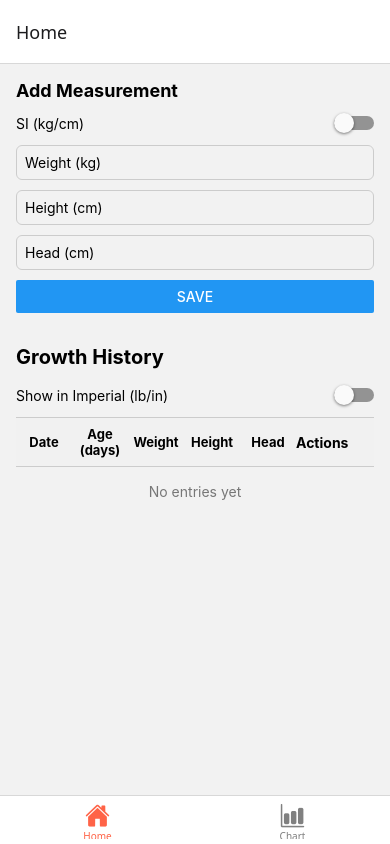
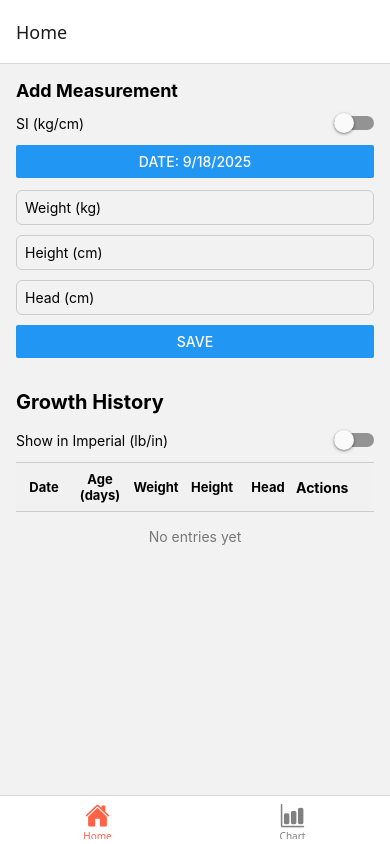
Before and after one commit to dhruv9596/BabyGrowthTracker, a React Native app: screen /Home in a window 390 px wide. Built offline with nearby package versions, Linux system fonts and the light colour scheme.

Commit message:
Date Picker and Minor Updates

```diff
--- a/App.tsx
+++ b/App.tsx
@@ -42,10 +42,12 @@ export default function App() {
   screenOptions={({ route }) => ({
     headerShown: true,
     tabBarIcon: ({ color, size }) => {
-            let iconName: string = "home";
+      let iconName: string = "";
 
       if (route.name === "Home") iconName = "home";
       else if (route.name === "Chart") iconName = "bar-chart";
+      // if you add History screen back:
+      // else if (route.name === "History") iconName = "time";
 
       return <Ionicons name={iconName} size={size} color={color} />;
     },
--- a/MeasurementForm.tsx
+++ b/MeasurementForm.tsx
@@ -1,5 +1,14 @@
 import React, { useState, useEffect } from "react";
-import { View, Text, TextInput, Button, Switch, StyleSheet } from "react-native";
+import {
+  View,
+  Text,
+  TextInput,
+  Button,
+  Switch,
+  StyleSheet,
+  Platform,
+} from "react-native";
+import DateTimePicker from "@react-native-community/datetimepicker";
 import { v4 as uuidv4 } from "uuid";
 import { GrowthMeasurement } from "./types";
 import { calcAgeInDays } from "./utils";
@@ -10,40 +19,46 @@ interface MeasurementFormProps {
   existing?: GrowthMeasurement;
 }
 
-const MeasurementForm: React.FC<MeasurementFormProps> = ({ onSave, babyBirthDate, existing }) => {
+const MeasurementForm: React.FC<MeasurementFormProps> = ({
+  onSave,
+  babyBirthDate,
+  existing,
+}) => {
   const [unit, setUnit] = useState<"SI" | "Imperial">("SI");
   const [weight, setWeight] = useState("");
   const [height, setHeight] = useState("");
   const [head, setHead] = useState("");
-  const [date, setDate] = useState(new Date().toISOString());
+  const [date, setDate] = useState(new Date());
+  const [showDatePicker, setShowDatePicker] = useState(false);
 
-  // ✅ Prefill when `existing` changes
+  // Prefill form if editing
   useEffect(() => {
     if (existing) {
-      // Convert stored SI values back to display
       setWeight(existing.weightKg.toString());
       setHeight(existing.heightCm.toString());
       setHead(existing.headCm.toString());
-      setDate(existing.date);
+      setDate(new Date(existing.date));
     } else {
-      // Reset form for new entry
       setWeight("");
       setHeight("");
       setHead("");
-      setDate(new Date().toISOString());
+      setDate(new Date());
     }
   }, [existing]);
 
   const handleSave = () => {
-    const ageInDays = calcAgeInDays(babyBirthDate, date);
+    const ageInDays = calcAgeInDays(babyBirthDate, date.toISOString());
 
-    const weightKg = unit === "Imperial" ? parseFloat(weight) / 2.20462 : parseFloat(weight);
-    const heightCm = unit === "Imperial" ? parseFloat(height) / 0.393701 : parseFloat(height);
-    const headCm = unit === "Imperial" ? parseFloat(head) / 0.393701 : parseFloat(head);
+    const weightKg =
+      unit === "Imperial" ? parseFloat(weight) / 2.20462 : parseFloat(weight);
+    const heightCm =
+      unit === "Imperial" ? parseFloat(height) / 0.393701 : parseFloat(height);
+    const headCm =
+      unit === "Imperial" ? parseFloat(head) / 0.393701 : parseFloat(head);
 
     const newMeasurement: GrowthMeasurement = {
       id: existing?.id ?? uuidv4(),
-      date,
+      date: date.toISOString(),
       ageInDays,
       weightKg,
       heightCm,
@@ -55,16 +70,42 @@ const MeasurementForm: React.FC<MeasurementFormProps> = ({ onSave, babyBirthDate
 
   return (
     <View style={styles.container}>
-      <Text style={styles.title}>{existing ? "Edit Measurement" : "Add Measurement"}</Text>
+      <Text style={styles.title}>
+        {existing ? "Edit Measurement" : "Add Measurement"}
+      </Text>
 
+      {/* Unit toggle */}
       <View style={styles.toggleRow}>
         <Text>{unit === "SI" ? "SI (kg/cm)" : "Imperial (lb/in)"}</Text>
         <Switch
           value={unit === "Imperial"}
-          onValueChange={() => setUnit(unit === "SI" ? "Imperial" : "SI")}
+          onValueChange={() =>
+            setUnit(unit === "SI" ? "Imperial" : "SI")
+          }
         />
       </View>
 
+      {/* Date picker */}
+      <View style={{ marginBottom: 12 }}>
+        <Button
+          title={`Date: ${date.toLocaleDateString()}`}
+          onPress={() => setShowDatePicker(true)}
+        />
+        {showDatePicker && (
+          <DateTimePicker
+            value={date}
+            mode="date"
+            display={Platform.OS === "ios" ? "spinner" : "default"}
+            onChange={(event, selectedDate) => {
+              setShowDatePicker(false);
+              if (selectedDate) setDate(selectedDate);
+            }}
+            maximumDate={new Date()}
+          />
+        )}
+      </View>
+
+      {/* Measurements */}
       <TextInput
         placeholder={`Weight (${unit === "SI" ? "kg" : "lb"})`}
         keyboardType="numeric"
@@ -98,8 +139,8 @@ const styles = StyleSheet.create({
   toggleRow: {
     flexDirection: "row",
     justifyContent: "space-between",
+    alignItems: "center",
     marginBottom: 12,
-    alignItems: "center",
   },
   input: {
     borderWidth: 1,
--- a/package.json
+++ b/package.json
@@ -12,6 +12,7 @@
   "dependencies": {
     "@expo/vector-icons": "^15.0.2",
     "@react-native-async-storage/async-storage": "^2.2.0",
+    "@react-native-community/datetimepicker": "^8.4.5",
     "@react-native/new-app-screen": "0.81.4",
     "@react-navigation/bottom-tabs": "^7.4.7",
     "@react-navigation/elements": "^2.6.4",
@@ -44,6 +45,7 @@
     "@types/jest": "^29.5.13",
     "@types/react": "^19.1.13",
     "@types/react-native": "^0.72.8",
+    "@types/react-native-vector-icons": "^6.4.18",
     "@types/react-test-renderer": "^19.1.0",
     "@types/uuid": "^10.0.0",
     "eslint": "^8.19.0",
--- a/utils.ts
+++ b/utils.ts
@@ -1,4 +1,4 @@
- import dayjs from 'dayjs';
+/* import dayjs from 'dayjs';
  export const kgToLb = (kg: number): number => kg * 2.20462;
  export const lbToKg = (lb: number): number => lb / 2.20462;
  export const cmToIn = (cm: number): number => cm / 2.54;
@@ -7,4 +7,28 @@
   const start = dayjs(birthDate);
   const end = dayjs(date);
   return end.diff(start, 'day');
- };
+ };*/
+
+ import dayjs from 'dayjs';
+import utc from 'dayjs/plugin/utc';
+
+dayjs.extend(utc);
+
+// Conversions (SI <-> imperial)
+export const kgToLb = (kg: number): number => kg / 0.45359237; // exact factor
+export const lbToKg = (lb: number): number => lb * 0.45359237;
+
+export const cmToIn = (cm: number): number => cm / 2.54;
+export const inToCm = (inch: number): number => inch * 2.54;
+
+/**
+ * Calculate age in days between birthDate and measurementDate.
+ * Both should be ISO date strings (YYYY-MM-DD or full ISO).
+ * Normalizes to UTC midnight to avoid timezone off-by-one issues.
+ */
+export const calcAgeInDays = (birthDate: string, measurementDate: string): number => {
+  const start = dayjs.utc(birthDate).startOf('day');
+  const end = dayjs.utc(measurementDate).startOf('day');
+  const diff = end.diff(start, 'day');
+  return Math.max(0, diff); // clamp to non-negative
+};
```
Also changed, not shown: 1 other file (tests, documents, lock files or other folders). Lines whose indentation alone changed are shown as unchanged.
